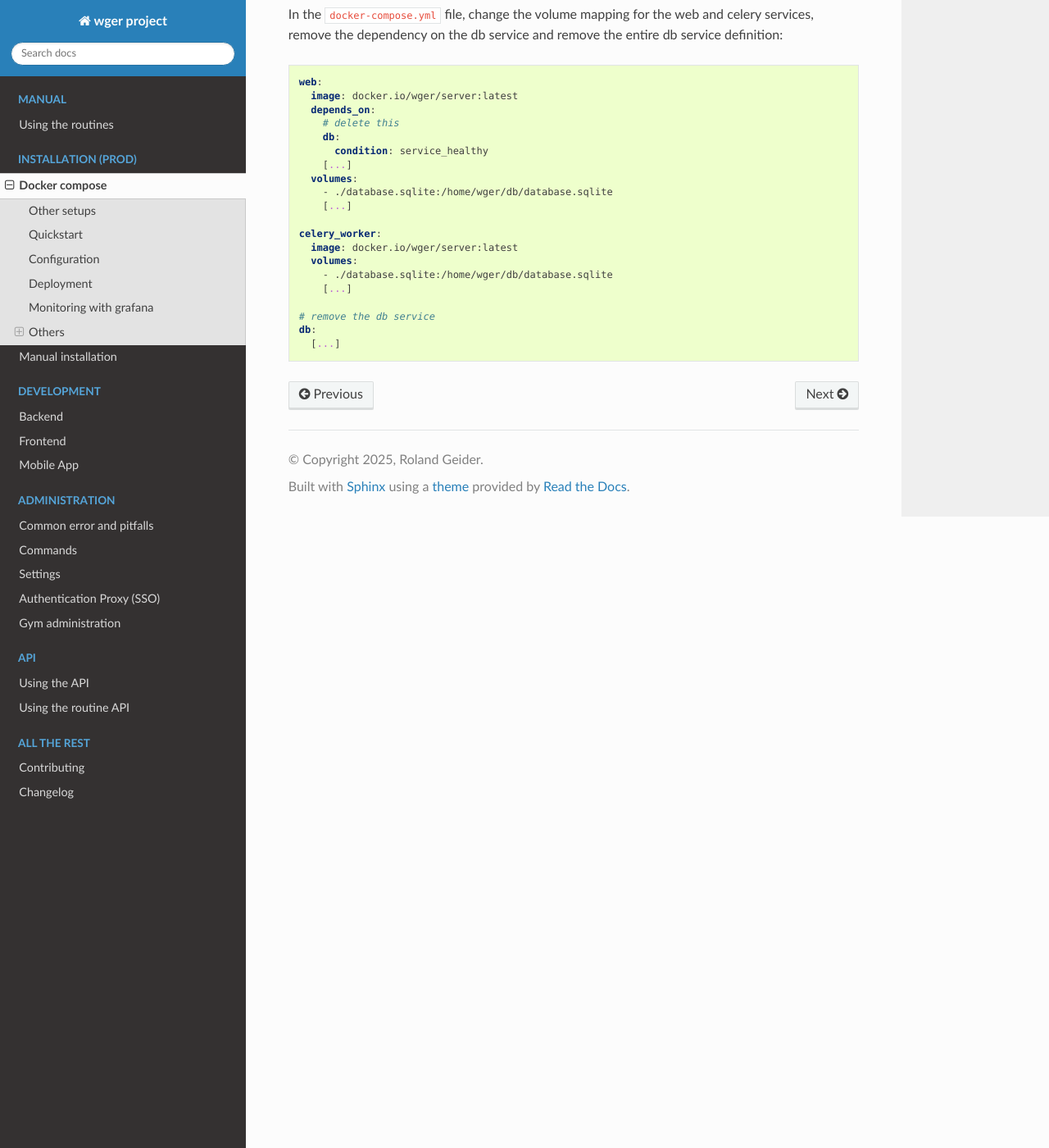
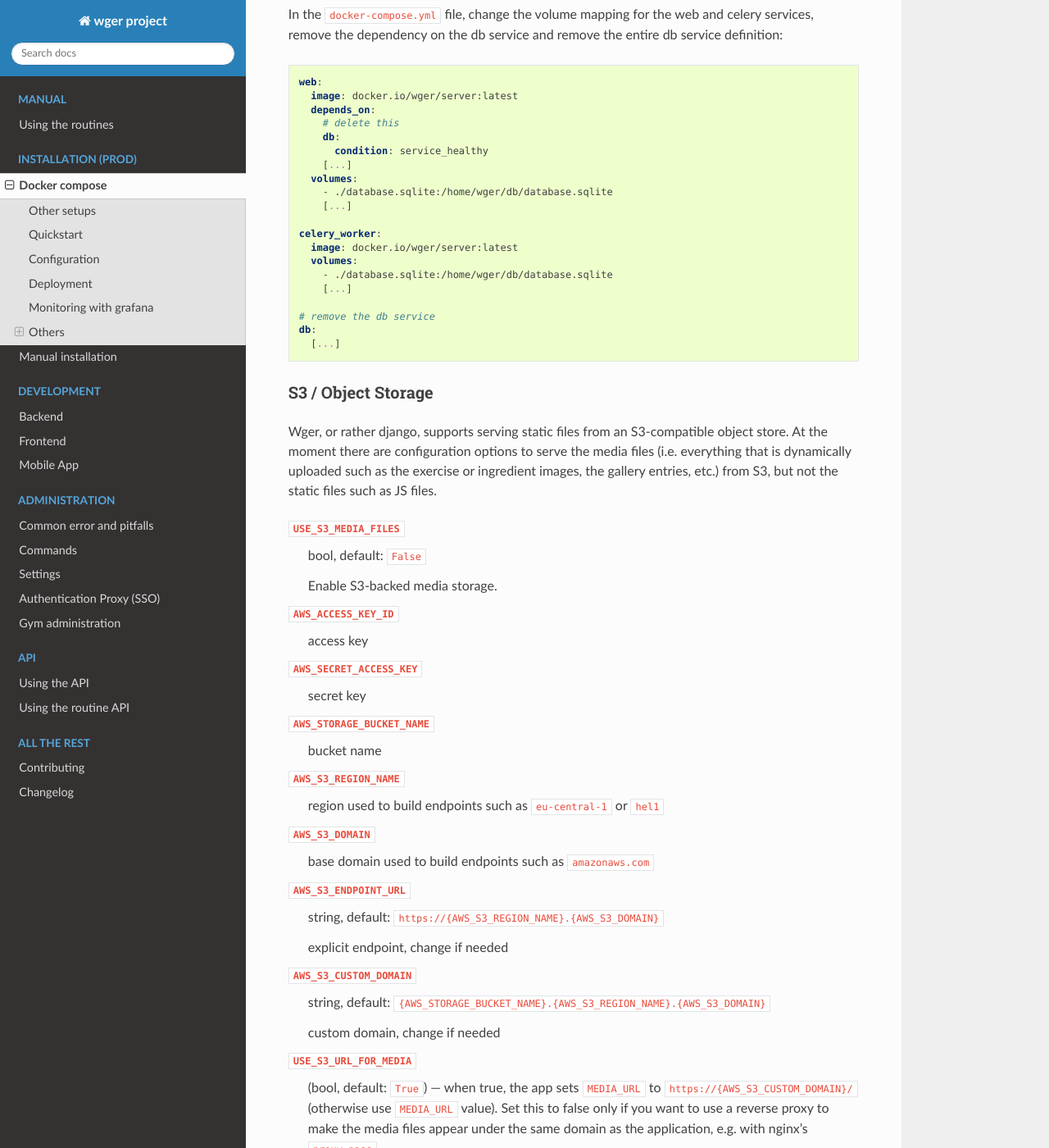
Before and after one commit to wger-project/docs, a Sphinx documentation site: the page built from docs/production/docker.rst, in a window 1280 px wide and 1400 px high, scrolled down 6981 px. Shown: the whole window at 82% size. Built offline with Sphinx 7.4.7 and the Read the Docs theme 3.1.0, drawn with Linux system fonts in a browser that asks for light colours; some of the changed text lies outside the part shown.

Commit message:
Add S3 object storage configuration options to documentation

```diff
--- a/docs/index.rst
+++ b/docs/index.rst
@@ -1,6 +1,6 @@
-=======================================
+===========================================
 Welcome to the wger |version| documentation
-=======================================
+===========================================
 
 .. image:: images/logo.png
    :align: center
--- a/docs/production/docker.rst
+++ b/docs/production/docker.rst
@@ -372,3 +372,75 @@ definition:
     # remove the db service
     db:
       [...]
+
+S3 / Object Storage
+~~~~~~~~~~~~~~~~~~~
+
+Wger, or rather django, supports serving static files from an S3-compatible object
+store. At the moment there are configuration options to serve the media files
+(i.e. everything that is dynamically uploaded such as the exercise or ingredient
+images, the gallery entries, etc.) from S3, but not the static files such as JS
+files.
+
+``USE_S3_MEDIA_FILES``
+  bool, default: ``False``
+
+  Enable S3-backed media storage.
+
+``AWS_ACCESS_KEY_ID``
+  access key
+
+``AWS_SECRET_ACCESS_KEY``
+  secret key
+
+``AWS_STORAGE_BUCKET_NAME``
+  bucket name
+
+``AWS_S3_REGION_NAME``
+  region used to build endpoints such as ``eu-central-1`` or ``hel1``
+
+``AWS_S3_DOMAIN``
+  base domain used to build endpoints such as ``amazonaws.com``
+
+``AWS_S3_ENDPOINT_URL``
+  string, default: ``https://{AWS_S3_REGION_NAME}.{AWS_S3_DOMAIN}``
+
+  explicit endpoint, change if needed
+
+``AWS_S3_CUSTOM_DOMAIN``
+  string, default: ``{AWS_STORAGE_BUCKET_NAME}.{AWS_S3_REGION_NAME}.{AWS_S3_DOMAIN}``
+
+  custom domain, change if needed
+
+``USE_S3_URL_FOR_MEDIA``
+  (bool, default: ``True``) — when true, the app sets ``MEDIA_URL`` to
+  ``https://{AWS_S3_CUSTOM_DOMAIN}/`` (otherwise use ``MEDIA_URL`` value). Set
+  this to false only if you want to use a reverse proxy to make the media files
+  appear under the same domain as the application, e.g. with nginx's ``proxy_pass``.
+
+``AWS_QUERYSTRING_AUTH``
+  bool, default: ``False``
+
+  controls signed URLs; currently set to ``False`` (public URLs)
+
+Examples for different providers:
+
+**AWS**
+
+* ``AWS_STORAGE_BUCKET_NAME=my-bucket``
+* ``AWS_S3_REGION_NAME=eu-central-1``
+* ``AWS_S3_DOMAIN=amazonaws.com``
+* ``AWS_S3_ENDPOINT_URL=https://s3.eu-central-1.amazonaws.com``
+* ``AWS_S3_CUSTOM_DOMAIN=my-bucket.s3.eu-central-1.amazonaws.com``
+
+**Hetzner**
+
+* ``AWS_STORAGE_BUCKET_NAME=my-bucket``
+* ``AWS_S3_REGION_NAME=hel1``
+* ``AWS_S3_DOMAIN=your-objectstorage.com``
+
+For other options or services, consult the django-storages documentation:
+https://django-storages.readthedocs.io
+
+Note that iff you already have files in a local folder, you will need to
+copy them over with a tool like ``awscli`` or ``rclone``.
```
